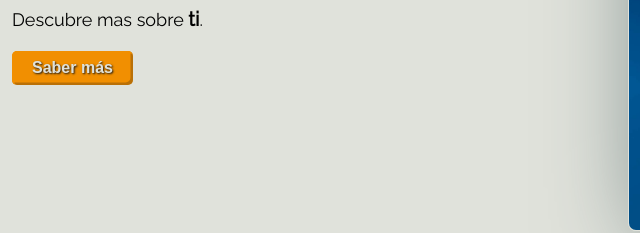
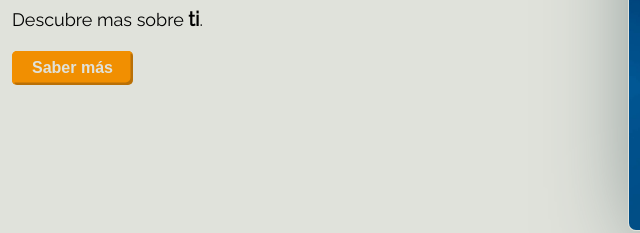
Before and after one commit to andresgrdn/LandingPage, a plain HTML site: page index.html in a window 1280 px wide. Shown: the part 426-659 px from the top of the page, 0-640 px from the left. Drawn offline with Linux system fonts and the light colour scheme.

Commit message:
Eliminado sombra del texto del boton

```diff
--- a/styles/main.css
+++ b/styles/main.css
@@ -73,7 +73,6 @@ html {
 .btn-call-to-action {
   background: var(--btn-bkg-color);
   color: var(--texto-claro);
-  text-shadow: 0.1rem 0.1rem 0.2rem var(--texto-shadow-color);
   box-shadow: inset 0.25rem 0.25rem var(--btn-color-active-secondary-shadow),
     inset -0.25rem -0.25rem var(--btn-color-active-primary-shadow);
   font-size: 1.6rem;
@@ -88,7 +87,6 @@ html {
 .btn-call-to-action:active {
   box-shadow: inset 0.25rem 0.25rem var(--btn-color-active-primary-shadow),
     inset -0.25rem -0.25rem var(--btn-color-active-secondary-shadow);
-  text-shadow: -0.05rem -0.05rem 0.2rem var(--texto-shadow-color);
 }
 .section-right figure {
   width: 50vw;
```
